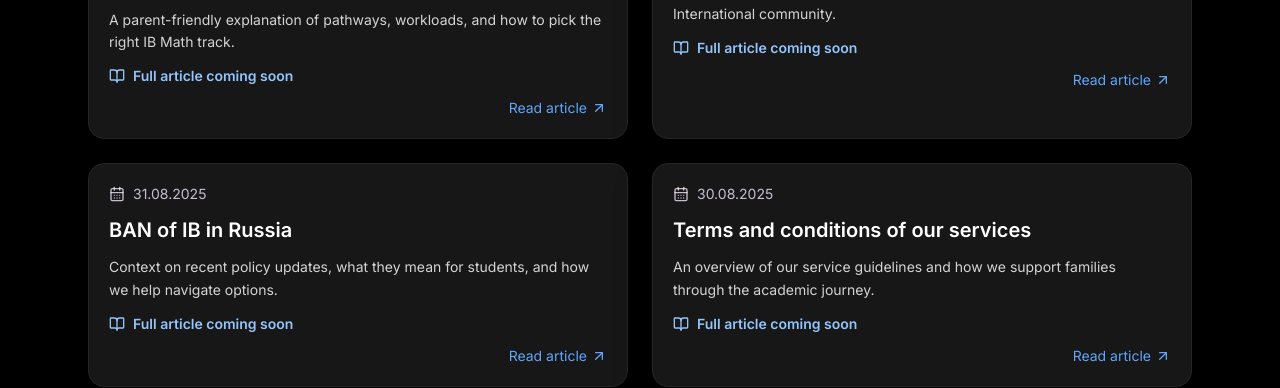
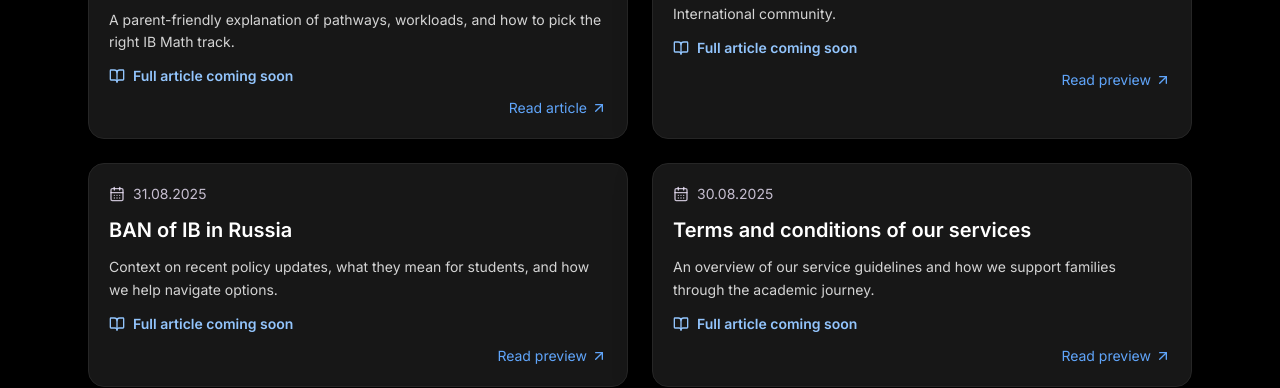
Before and after one commit to JaskinsAndy/Miltonito, a Next.js app: page /blog in a window 1280 px wide. Shown: the part 455-843 px from the top of the page. Built offline with nearby package versions, Linux system fonts and the light colour scheme.

Commit message:
Show 'Read article' only on newest blog card

```diff
--- a/app/blog/page.tsx
+++ b/app/blog/page.tsx
@@ -72,7 +72,7 @@
           {posts
             .slice()
             .reverse()
-            .map((post) => (
+            .map((post, idx) => (
             <motion.article
               key={post.title}
               initial={{ opacity: 0, y: 16 }}
@@ -96,7 +96,7 @@
                   href={post.href ?? "#"}
                   className="inline-flex items-center gap-1 text-blue-400 hover:text-blue-300 transition-colors text-sm"
                 >
-                  Read article <ArrowUpRight className="h-4 w-4" />
+                  {idx === 0 ? "Read article" : "Read preview"} <ArrowUpRight className="h-4 w-4" />
                 </Link>
               </div>
             </motion.article>
```
